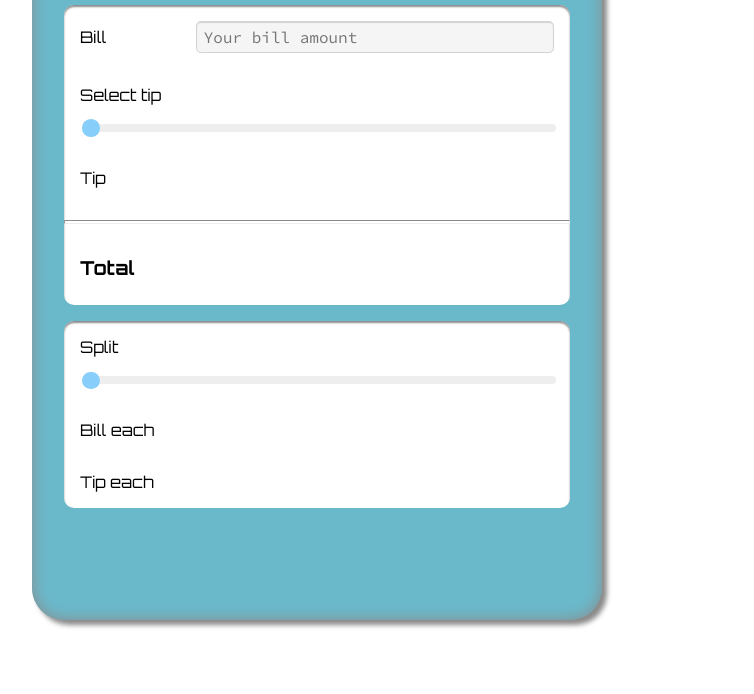
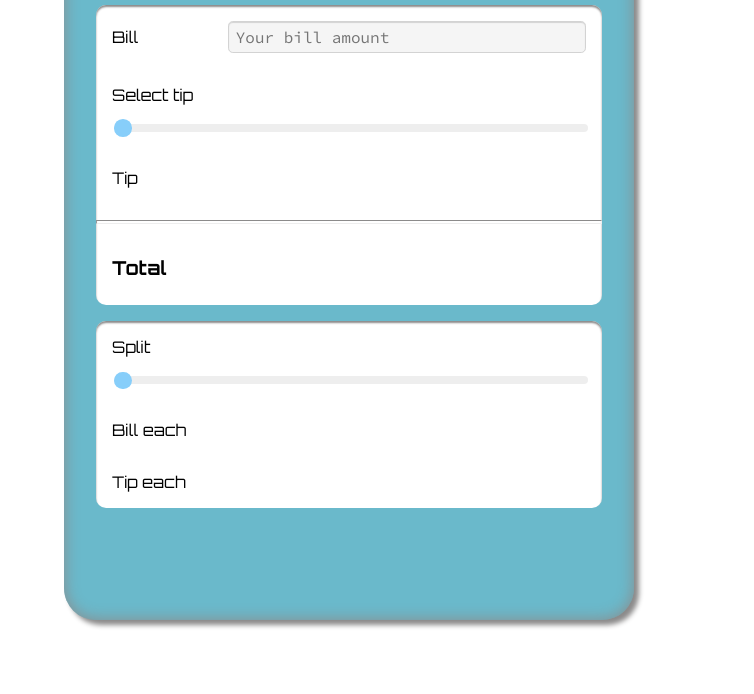
Before and after one commit to Mama-simba/tip-calculator, a plain HTML site: page index.html in a window 1280 px wide. Shown: the part 168-862 px from the top of the page, without its empty margins (40-794 px from the left). Drawn offline with Linux system fonts and the light colour scheme.

Commit message:
main container margin adjusted

```diff
--- a/styles.css
+++ b/styles.css
@@ -14,7 +14,7 @@ main {
     width: 40%;
     /*margin: 4rem auto 0 auto;*/
     margin-top: 4rem;
-    margin-left: 4rem;
+    margin-left: 6rem;
     background-color: #6ab9cb;
     border-radius: 2rem;
     padding: 3rem 2rem 6rem 2rem;
```
